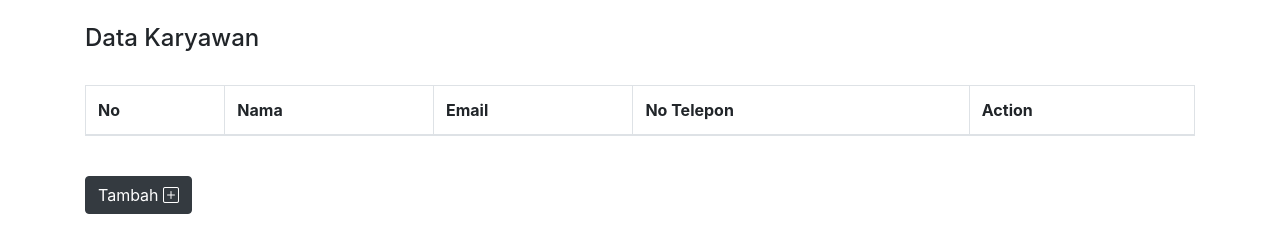
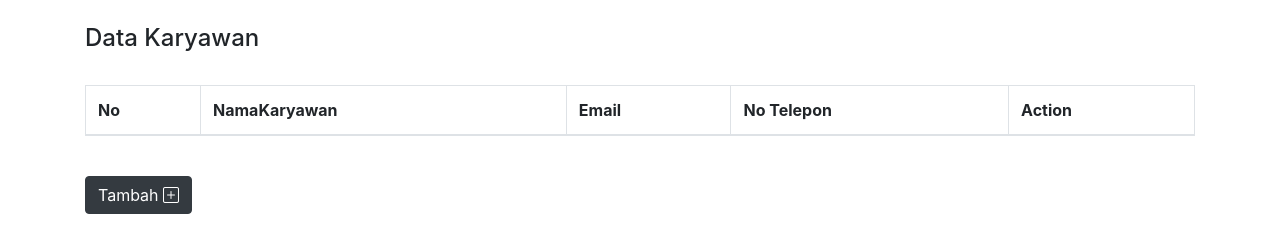
Before and after one commit to aminahbusiness22/happiapp-frontend, a plain HTML site: page index.html in a window 1280 px wide. Drawn offline with nearby package versions, Linux system fonts and the light colour scheme; no server answers.

Commit message:
ubah nama

```diff
--- a/index.html
+++ b/index.html
@@ -68,7 +68,7 @@
                     <tr>
                         <th scope="col">No</th>
 
-                        <th scope="col">Nama</th>
+                        <th scope="col">NamaKaryawan</th>
                         <th scope="col">Email</th>
                         <th scope="col">No Telepon</th>
                         <th scope="col">Action</th>
```
